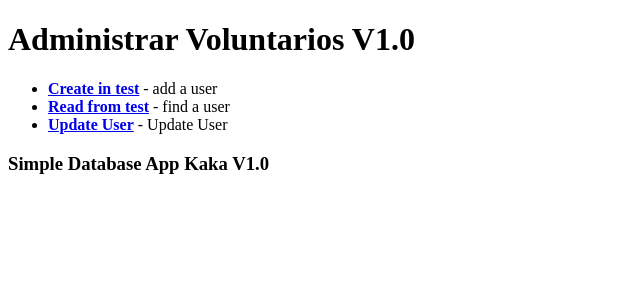
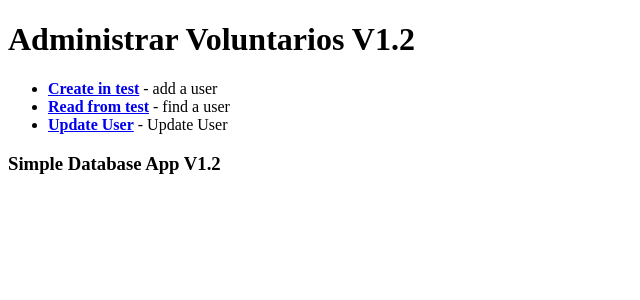
Before and after one commit to badubko/Aportes-Web_SQL, a PHP site: page /index.php in a window 1280 px wide. Shown: the top 300 px of the page, without its empty margins (0-640 px from the left). Run offline with PHP 8.4, Linux system fonts and the light colour scheme.

Commit message:
Actualizada version

```diff
--- a/templates/footer.php
+++ b/templates/footer.php
@@ -1,4 +1,4 @@
 </body>
 
-<h3>Simple Database App Kaka V1.0</h3>
+<h3>Simple Database App V1.2</h3>
 </html>
--- a/templates/header.php
+++ b/templates/header.php
@@ -13,4 +13,4 @@
 
 
 <body>
-	<h1>Administrar Voluntarios V1.0 </h1>
+	<h1>Administrar Voluntarios V1.2 </h1>
```
